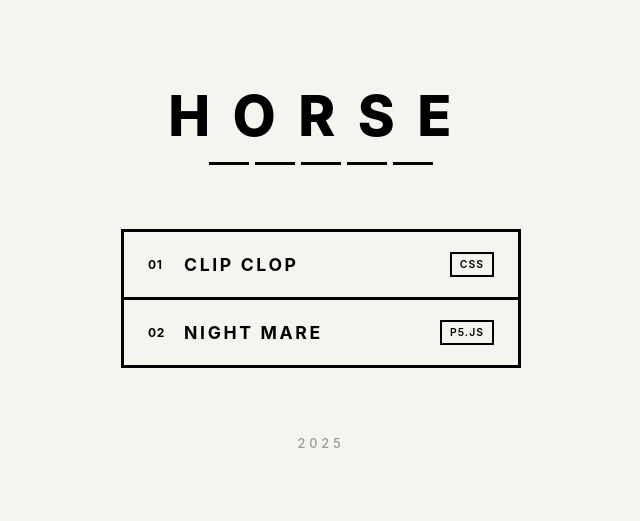
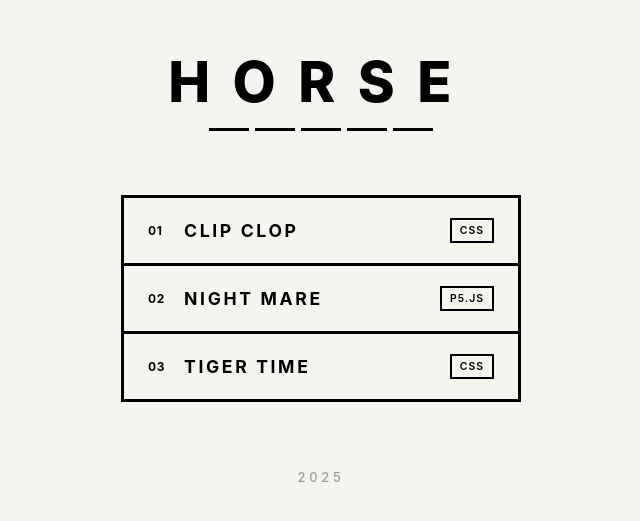
Before and after one commit to merinids212/asteria-test-repo, a Next.js app: page / in a window 1280 px wide. Shown: the part 133-654 px from the top of the page, without its empty margins (319-959 px from the left). Built offline with nearby package versions, Linux system fonts and the light colour scheme.

Commit message:
Add Tiger Time to main menu

```diff
--- a/pages/index.js
+++ b/pages/index.js
@@ -27,6 +27,11 @@ export default function Home() {
               <span className="num">02</span>
               <span className="name">NIGHT MARE</span>
               <span className="tag">P5.JS</span>
+            </a>
+            <a href="/tiger/index.html">
+              <span className="num">03</span>
+              <span className="name">TIGER TIME</span>
+              <span className="tag">CSS</span>
             </a>
           </nav>
 
```
